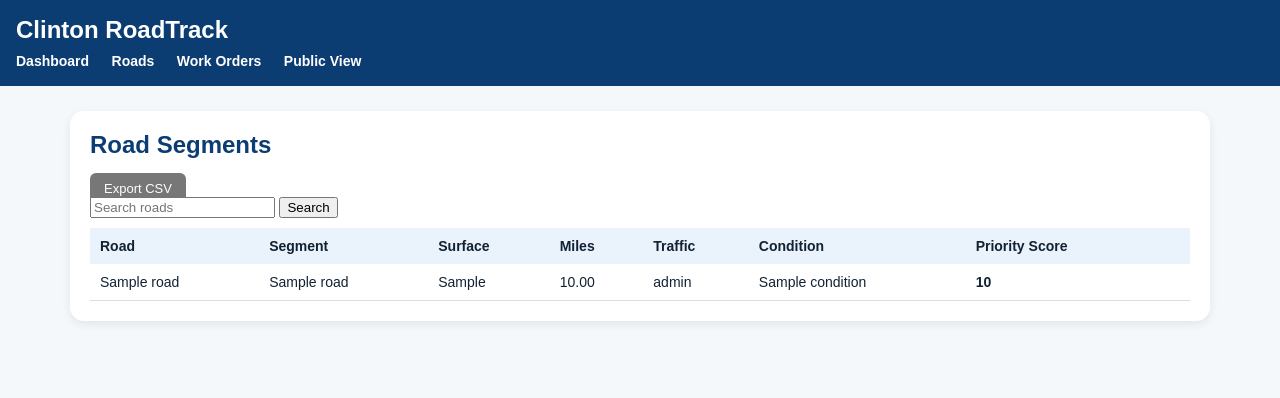
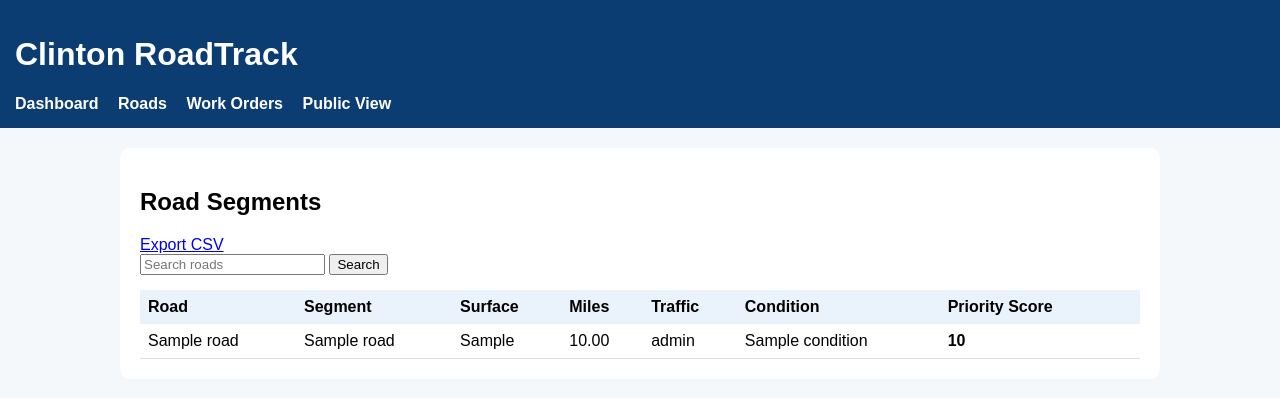
Before and after one commit to zibblezach-ux/clinton-roadtrack, a Python web app: template clinton_roadtrack_mvp/templates/roads.html in a window 1280 px wide. Shown: the top 398 px of the page. Run offline with Jinja, Linux system fonts and the light colour scheme; the template is opened without the code that fills it: most values are stand-ins (such as "Sample title", 1, 10 or a date in 2020).

Commit message:
Add files via upload

```diff
--- a/templates/base.html
+++ b/templates/base.html
@@ -8,121 +8,49 @@
       font-family: Arial, sans-serif;
       margin: 0;
       background: #f4f8fb;
-      color: #123;
     }
 
     header {
       background: #0b3d73;
       color: white;
-      padding: 16px;
-    }
-
-    header h1 {
-      margin: 0;
-      font-size: 24px;
-    }
-
-    nav {
-      margin-top: 8px;
+      padding: 15px;
     }
 
     nav a {
       color: white;
-      margin-right: 18px;
+      margin-right: 15px;
       text-decoration: none;
       font-weight: bold;
-      font-size: 14px;
-    }
-
-    nav a:hover {
-      text-decoration: underline;
     }
 
     .container {
-      max-width: 1100px;
-      margin: 25px auto;
+      max-width: 1000px;
+      margin: 20px auto;
+      background: white;
       padding: 20px;
-      background: white;
-      border-radius: 14px;
-      box-shadow: 0 3px 10px rgba(0,0,0,0.08);
-    }
-
-    h2, h3 {
-      margin-top: 0;
-      color: #0b3d73;
+      border-radius: 10px;
     }
 
     table {
       width: 100%;
       border-collapse: collapse;
-      margin-top: 10px;
+      margin-top: 15px;
     }
 
     th {
       background: #eaf2fb;
+      padding: 8px;
       text-align: left;
-      padding: 10px;
-      font-size: 14px;
     }
 
     td {
-      padding: 10px;
+      padding: 8px;
       border-bottom: 1px solid #ddd;
-      font-size: 14px;
     }
 
-    tr:hover {
-      background: #f9fbff;
+    h2, h3 {
+      margin-top: 20px;
     }
-
-    .btn {
-      background: #0b3d73;
-      color: white;
-      padding: 8px 14px;
-      border-radius: 6px;
-      text-decoration: none;
-      font-size: 13px;
-    }
-
-    .btn.secondary {
-      background: #777;
-    }
-
-    .notice {
-      background: #fff3cd;
-      padding: 14px;
-      border-radius: 10px;
-      margin-bottom: 20px;
-      border-left: 5px solid #ffc107;
-      font-size: 14px;
-    }
-
-    .info {
-      background: #eaf2fb;
-      padding: 14px;
-      border-radius: 10px;
-      margin: 20px 0;
-      font-size: 14px;
-    }
-
-    .warning {
-      background: #fdecea;
-      padding: 14px;
-      border-radius: 10px;
-      margin-top: 20px;
-      border-left: 5px solid #d32f2f;
-      font-size: 14px;
-    }
-
-    .muted {
-      background: #f5f5f5;
-      padding: 12px;
-      border-radius: 10px;
-      margin-top: 20px;
-      font-size: 13px;
-      color: #555;
-    }
-
   </style>
 </head>
 
@@ -131,10 +59,10 @@
 <header>
   <h1>Clinton RoadTrack</h1>
   <nav>
-    <a href="{{ url_for('dashboard') }}">Dashboard</a>
-    <a href="{{ url_for('roads') }}">Roads</a>
-    <a href="{{ url_for('work_orders') }}">Work Orders</a>
-    <a href="{{ url_for('public') }}">Public View</a>
+    <a href="/">Dashboard</a>
+    <a href="/roads">Roads</a>
+    <a href="/work-orders">Work Orders</a>
+    <a href="/public">Public View</a>
   </nav>
 </header>
 
```
